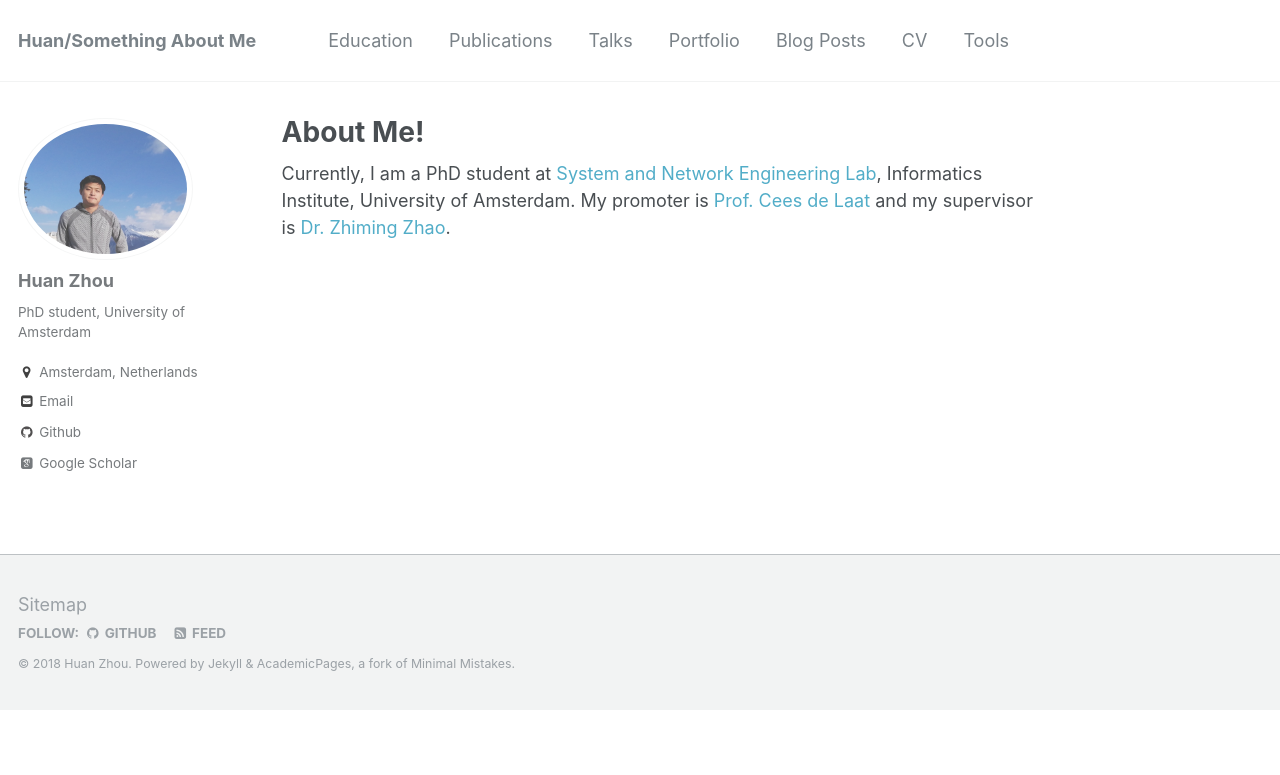
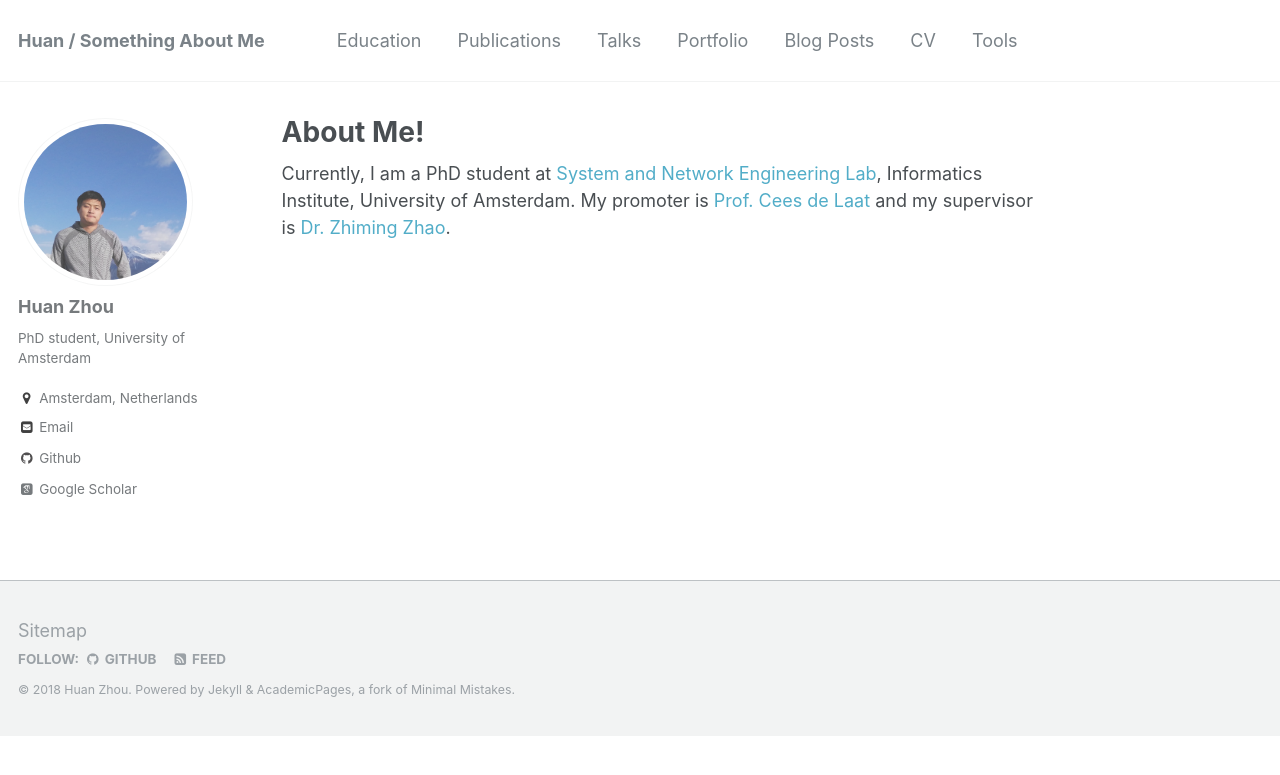
Before and after one commit to zh9314/zh9314.github.io, a Jekyll site: the page built from _pages/about.md, in a window 1280 px wide. Shown: the top 775 px of the page. Built offline with Jekyll 4.4.1, drawn with Linux system fonts in a browser that asks for light colours; some web fonts are replaced; some of the changed lines change nothing that is shown.

Commit message:
update pic

```diff
--- a/_config.yml
+++ b/_config.yml
@@ -7,10 +7,10 @@
 
 # Site Settings
 locale                   : "en-US"
-title                    : "Huan/Something About Me"
+title                    : "Huan / Something About Me"
 title_separator          : "-"
 name                     : &name "Huan Zhou"
-description              : &description "PhD student, University of Amsterdam"
+description              : &description "PhD student of CS\nUniversity of Amsterdam"
 url                      : https://zh9314.github.io
 baseurl                  : ""
 repository               : "zh9314/zh9314.github.io"
```
Also changed, not shown: images/profile.JPG.
